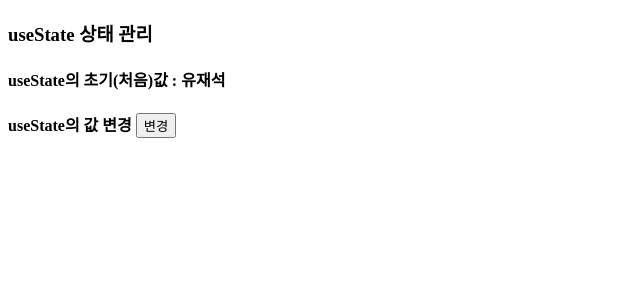
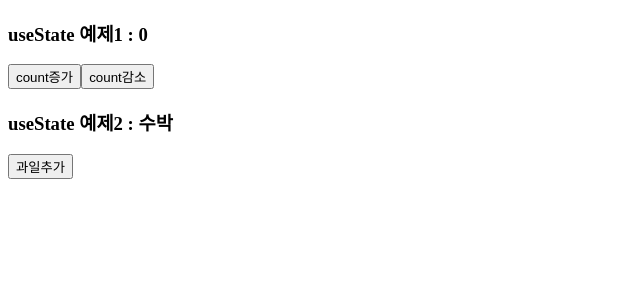
Before and after one commit to msh-94/tj2025A_web2, a React (Vite) app in the folder src/main/reactapp/: page / in a window 1280 px wide. Shown: the top 300 px of the page, without its empty margins (0-640 px from the left). Built offline with nearby package versions, Linux system fonts and the light colour scheme.

Commit message:
react 2일차 useState

```diff
--- /dev/null
+++ b/src/main/reactapp/src/example/day02/Component7.jsx
@@ -0,0 +1,58 @@
+import { useState } from "react"
+
+export default function Component7(props){
+    // [1] useState 변수 선언 : 구문 분해 이용한 useState 반환값을 변수화
+    // 1. import { useState } from "react"
+    // 2. const [ 변수명 , set변수명 ] = useState( 초기값 );
+    //  * 변수명은 카멜표기법 , set변수명은 변수명앞에 set 붙인다
+    const [ count , setCount ] = useState( 0 );
+    // 3. 특정한 useState 값을 변경
+    const countAdd = () => {
+        // setXXX(새로운값); // 만일 값이 변경되었을때 해당 컴포넌트 재실행(재렌더링)
+        // 주의할점 : 값이 변경되는 전제조건 ,
+        const newValue = count + 1;
+        setCount( newValue ); // 훅(갈고리 : 특정한 기능을 실행하면 다른 기능들도 실행)
+    }
+    const countDel = () => { const newValue = count - 1; setCount( newValue ); }
+
+    const [ array , setArray ] = useState( ['수박' ] );
+    const arrayAdd = () => {
+        // 주의할점은 useSate는 수박을 관리하는게 아니라 수박을 포함하는 [ ] 관리
+        array.push('사과'); // [ '수박' ] --> [ '사과' ]
+        // 데이터를 복사하여 데이터는 동일하지만 새로운 객체(주소) 만든다 --> 객체/배열 복사
+        // setArray( array ); // 불가능
+        setArray( [...array] );
+    }
+
+    return (
+        <>
+        <h3> useState 예제1 : { count } </h3>
+        <button onClick={ countAdd }> count증가 </button>
+        <button onClick={ countDel }> count감소 </button>
+        <h3> useState 예제2 : { array } </h3>
+        <button onClick={ arrayAdd }> 과일추가 </button>
+        </>
+    )
+}// func end
+
+/*
+    1. 데이터/자료 : 값
+    2. 자료타입 : 값의 분류(한국 분리수거 VS 미국 분리수거)
+        - 기본타입(리터럴(공유/static)) VS 참조타입(객체/주소값)
+    3. 자료의 주소값 변경 기준
+        1 -> 2 :  리터럴/(주소) 변경
+        'a' -> 'b' : 주소 변경
+        { name : 유재석 } -> { name : 유재석 , age : 40 } : 주소 변경 x
+        [ '수박' ] -> [ '수박' , '사과' ] : 주소 변경 x
+        105동 = [101호] -> 105동 = [ 101호 , 102호 ]
+        [...105동] ---> 106동[ 101호 , 102호 ]
+    4. 예시
+    let a = 1(101번지);
+    let b = 1(101번지);
+    let c = "유재석"(102번지);
+    let d = "유재석"(102번지);
+    let f = { age : 1 }(103번지)
+    let g = { age : 1 }(104번지)
+    let h = [ 1 ] (105번지)
+    let k = [ 1 ] (106번지)
+*/
--- a/src/main/reactapp/src/main.jsx
+++ b/src/main/reactapp/src/main.jsx
@@ -45,6 +45,8 @@ import Task2 from './example/day01/Task2.jsx';
 import Component4 from './example/day02/Component4.jsx';
 import Component5 from './example/day02/Component5.jsx';
 import Component6 from './example/day02/Component6.jsx';
+import Component7 from './example/day02/Component7.jsx';
 // create.render( <Component4 /> );
 // create.render( <Component5 /> );
-create.render( <Component6 /> );
+// create.render( <Component6 /> );
+create.render( <Component7 /> );
```
